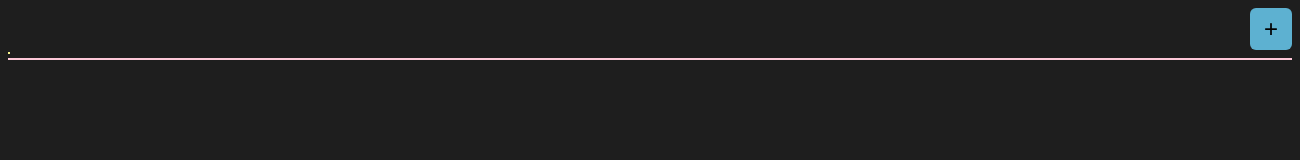
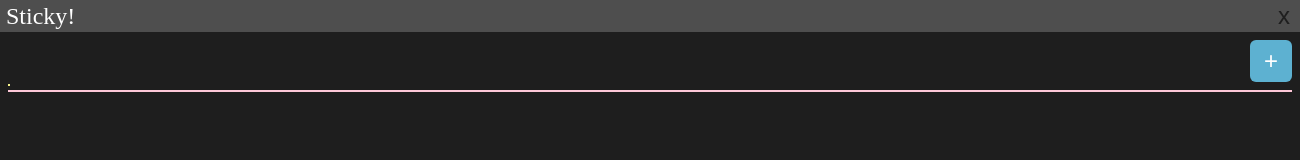
Before and after one commit to daledoster/Sticky_Utils, an Electron app: page src/views/index.html in a window 1300 px wide. Drawn offline with nearby package versions, Linux system fonts and the light colour scheme.

Commit message:
Added custom window title bar

```diff
--- a/main.js
+++ b/main.js
@@ -5,7 +5,8 @@ function createWindow() {
     width: 1300,
     height: 1100,
     'minWidth': 400,
-    'minHeight': 400,
+    'minHeight': 550,
+    frame: false,
     webPreferences: {
       nodeIntegration: true
     }
--- a/src/css/main.css
+++ b/src/css/main.css
@@ -1,5 +1,52 @@
 body {
+  padding: 0;
+  margin: 0;
   background-color: #1e1e1e;
+}
+
+div#pseudo-body {
+  margin: 8px;
+}
+
+#title-bar {
+  -webkit-app-region: drag;
+  height: 32px;
+  padding: 0px;
+  margin: 0px;
+  background-color: #4e4e4e;
+}
+
+#title {
+  position: fixed;
+  top: 0px;
+  left: 6px;
+  line-height: 32px;
+  font-size: 24px;
+  color: #ffffff;
+}
+
+#title-bar-btns {
+  -webkit-app-region: no-drag;
+  position: fixed;
+  top: 0px;
+  right: 0px;
+}
+
+#title-bar-btns button {
+  width: 32px;
+  height: 32px;
+  background-color: transparent;
+  border: none;
+  color: #1e1e1e;
+  font-size: 24px;
+}
+
+#title-bar-btns button:hover {
+  background-color: #3e3e3e;
+}
+
+#title-bar-btns button:focus {
+  outline: 0;
 }
 
 div#noteHeader {
@@ -9,7 +56,7 @@ div#noteHeader {
 
 div#noteTitle {
   flex: 1;
-  padding-right: 5px;
+  padding-right: 16px;
 }
 
 input#noteTitleText {
@@ -43,15 +90,15 @@ input#noteTitleText:focus {
 }
 
 input#noteTitleText:focus ~ .inputExpand {
-  /* display: inline-block; */
   width: 100%;
-  transition: 0.5s;
+  transition: 0.3s;
 }
 
-button#newWindowInstance {
+button#newWindow-btn {
   min-width: 42px;
   min-height: 42px;
   background-color: #5db1d1;
+  color: #ffffff;
   border: none;
   text-align: center;
   display: inline-block;
@@ -59,21 +106,14 @@ button#newWindowInstance {
   border-radius: 6px;
 }
 
+button#newWindow-btn:hover {
+  background-color: #3892c2;
+}
+
+button#newWindow-btn:focus {
+  outline: 0;
+}
+
 hr {
   border: 0.5px solid #fec8d8;
 }
-
-/* input#noteTitle:focus {
-  height: 42px !important;
-  border-bottom: 1px solid !important;
-  border: 1 !important;
-  outline: 1 !important;
-}
-
-button#newWindowInstance {
-  display: inline-block;
-  right: 5px;
-  width: 42px;
-  height: 42px;
-  padding: 5px;
-} */
--- /dev/null
+++ b/src/js/main.js
@@ -0,0 +1,16 @@
+(function () {
+      let remote = require('electron').remote;
+
+      function init() {
+        document.getElementById("close-btn").addEventListener("click", function (e) {
+          const window = remote.getCurrentWindow();
+          window.close();
+        });
+      };
+
+      document.onreadystatechange = function () {
+        if (document.readyState == "complete") {
+          init();
+        }
+      };
+})();
--- a/src/views/index.html
+++ b/src/views/index.html
@@ -6,21 +6,30 @@
     <link href="../css/main.css" rel="stylesheet" type="text/css">
     <script src="../../node_modules/jquery/dist/jquery.min.js"></script>
     <script src="../../node_modules/bootstrap/dist/js/bootstrap.min.js"></script>
-    <title>Sticky Utility</title>
+    <!-- <title>Sticky Utility</title> -->
   </head>
   <body class="bg-dark">
+    <div id="title-bar">
+      <div id="title">Sticky!</div>
+      <div id="title-bar-btns">
+        <button id="close-btn">x</button>
+      </div>
+    </div>
+    <script src="../js/main.js"></script>
+
+    <div id="pseudo-body">
+
       <div id="noteHeader">
         <div id="noteTitle">
           <input id="noteTitleText" type="text">
           <span class="inputExpand"></span>
-        <!-- </input> -->
         </div>
         <div>
-        <button id="newWindowInstance" type="button">
-          +
-        </button>
+          <button id="newWindow-btn" type="button">+</button>
         </div>
       </div>
       <hr>
+
+    </div>
   </body>
 </html>
```
Lines whose indentation alone changed are shown as unchanged.
